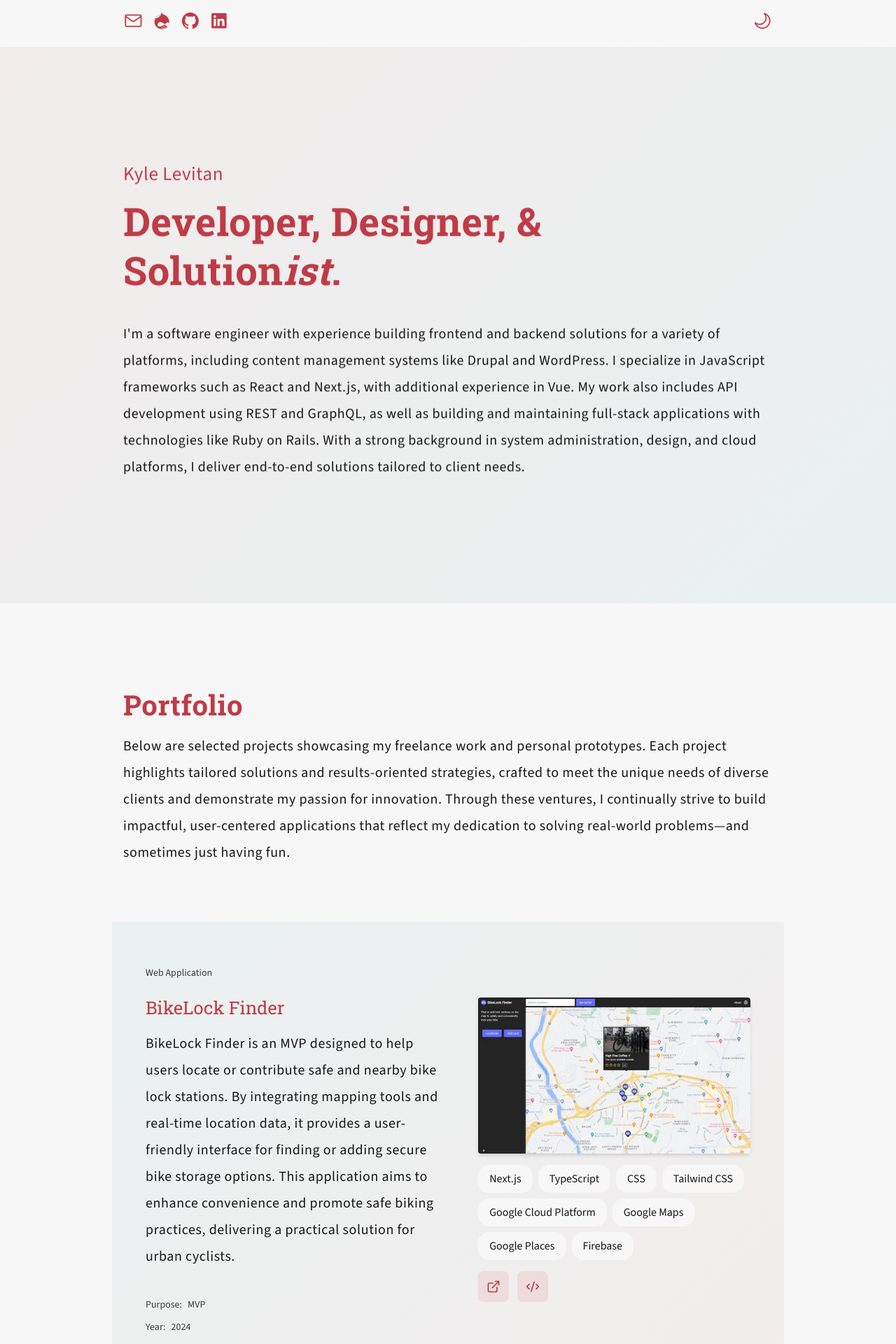
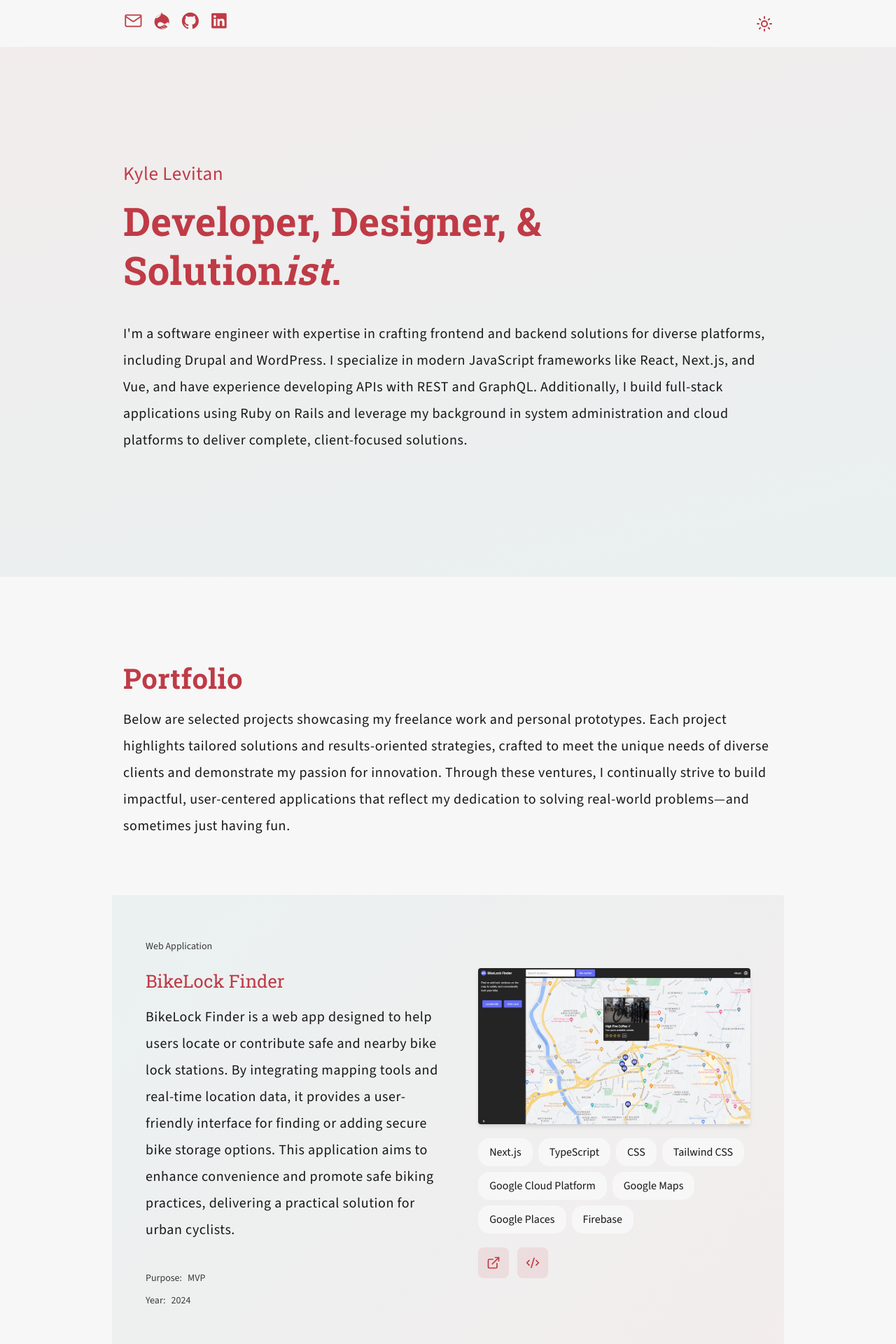
Before and after one commit to kalevitan/kylelevitan, a Next.js app: page / in a window 1280 px wide. Shown: the top 1920 px of the page at 70% size. Built offline with nearby package versions, Linux system fonts and the light colour scheme.

Commit message:
Updated toggle icons, improved gradient, improved text

```diff
--- a/app/components/header.tsx
+++ b/app/components/header.tsx
@@ -7,8 +7,8 @@ import { motion } from "motion/react";
 export const Header: React.FC = () => {
   return (
     <motion.div
-      className="layout"
-      initial={{ opacity: 0, y: 75 }}
+      className="layout min-h-[66vh]"
+      initial={{ opacity: 0, y: 0 }}
       animate={{ opacity: 1, y: 0 }}
       transition={{ duration: .5, ease: "easeOut" }}
       style={{ willChange: "transform, opacity" }}
@@ -19,7 +19,7 @@ export const Header: React.FC = () => {
       </h1>
       <div className="header__introduction">
         <p className="lead">
-          I&apos;m a software engineer with experience building frontend and backend solutions for a variety of platforms, including content management systems like Drupal and WordPress. I specialize in JavaScript frameworks such as React and Next.js, with additional experience in Vue. My work also includes API development using REST and GraphQL, as well as building and maintaining full-stack applications with technologies like Ruby on Rails. With a strong background in system administration, design, and cloud platforms, I deliver end-to-end solutions tailored to client needs.
+          I&apos;m a software engineer with expertise in crafting frontend and backend solutions for diverse platforms, including Drupal and WordPress. I specialize in modern JavaScript frameworks like React, Next.js, and Vue, and have experience developing APIs with REST and GraphQL. Additionally, I build full-stack applications using Ruby on Rails and leverage my background in system administration and cloud platforms to deliver complete, client-focused solutions.
         </p>
       </div>
     </motion.div>
--- a/app/components/portfolio/project.tsx
+++ b/app/components/portfolio/project.tsx
@@ -53,7 +53,7 @@ const Project: React.FC<ProjectProps> = ({
             priority
           />
         </div>
-        <ul className="portfolio__details flex flex-wrap gap-2 my-4">
+        <ul className="portfolio__details flex flex-wrap gap-2 my-5">
           {features?.map((feature, index) => (
             <li className="flex items-center px-4 py-2 rounded-2xl bg-[var(--background-gray)]" key={index}>
               {feature}
--- a/app/components/portfolio/projects.json
+++ b/app/components/portfolio/projects.json
@@ -2,7 +2,7 @@
   {
     "name": "BikeLock Finder",
     "type": "Web Application",
-    "description": "BikeLock Finder is an MVP designed to help users locate or contribute safe and nearby bike lock stations. By integrating mapping tools and real-time location data, it provides a user-friendly interface for finding or adding secure bike storage options. This application aims to enhance convenience and promote safe biking practices, delivering a practical solution for urban cyclists.",
+    "description": "BikeLock Finder is a web app designed to help users locate or contribute safe and nearby bike lock stations. By integrating mapping tools and real-time location data, it provides a user-friendly interface for finding or adding secure bike storage options. This application aims to enhance convenience and promote safe biking practices, delivering a practical solution for urban cyclists.",
     "features": [
       "Next.js",
       "TypeScript",
@@ -41,7 +41,7 @@
   {
     "name": "WeatherTracks",
     "type": "Web Application",
-    "description": "WeatherTracks is an MVP that curates Spotify playlists tailored to the current weather in a user's location. By integrating the OpenWeatherMap API for real-time weather data, the Spotify API for playlist generation, and The Noun Project for high-quality icons, WeatherTracks provides a personalized music experience based on local weather conditions.",
+    "description": "WeatherTracks is an web app that curates Spotify playlists tailored to the current weather in a user's location. By integrating the OpenWeatherMap API for real-time weather data, the Spotify API for playlist generation, and The Noun Project for high-quality icons, WeatherTracks provides a personalized music experience based on local weather conditions.",
     "features": [
       "Gatsby.js",
       "Spotify API",
--- a/app/components/themetoggle.tsx
+++ b/app/components/themetoggle.tsx
@@ -1,6 +1,7 @@
 // components/ThemeToggle.tsx
 "use client"
 import React, { useEffect, useState } from 'react';
+import { Sun, Moon } from 'lucide-react';
 
 const ThemeToggle = () => {
   const [isDarkMode, setIsDarkMode] = useState(false);
@@ -29,12 +30,12 @@ const ThemeToggle = () => {
     <button className="theme-toggle" onClick={toggleTheme}>
       {isDarkMode ? (
         <>
-          <i className="lni lni-sun-1"></i>
+          <Moon color={"var(--brand)"}/>
           <span className="sr-only">Toggle lightmode</span>
         </>
       ) : (
         <>
-          <i className="lni lni-moon-half-right-5"></i>
+          <Sun color={"var(--brand)"}/>
           <span className="sr-only">Toggle darkmode</span>
         </>
       )}
--- a/app/globals.css
+++ b/app/globals.css
@@ -79,12 +79,24 @@ h4 {
   font-weight: 400;
 }
 
+a {
+  cursor: pointer;
+}
+
 a,
 a:focus {
   color: var(--brand);
   border: none;
   display: block;
   text-decoration: underline;
+  transition: all 0.15s ease-in;
+  &:hover {
+    filter: brightness(120%);
+  }
+}
+
+button,
+button:focus {
   transition: all 0.15s ease-in;
   &:hover {
     filter: brightness(120%);
@@ -197,27 +209,27 @@ footer {
   }
 }
 
-@keyframes gradient-animation {
+.animated-gradient {
+  background: var(--background-gray)
+    linear-gradient(
+      var(--angle, 135deg),
+      hsl(178.59deg 34.98% 47.65% / 8%) 0%,
+      hsl(358.59deg 34.98% 57.65% / 8%) 100%
+    );
+  animation: rotate 8s ease-in-out infinite;
+}
+
+@keyframes rotate {
   0% {
-    background: var(--background-gray)
-      linear-gradient(
-        135deg,
-        hsl(178.59deg 34.98% 47.65% / 8%) 0%,
-        hsl(358.59deg 34.98% 57.65% / 8%) 100%
-      );
+    --angle: 0deg;
   }
   100% {
-    background: var(--background-gray)
-      linear-gradient(
-        135deg,
-        hsl(358.59deg 34.98% 57.65% / 8%) 0%,
-        hsl(178.59deg 34.98% 47.65% / 8%) 100%
-      );
+    --angle: 360deg;
   }
 }
 
-.animated-gradient {
-  animation: gradient-animation 5s infinite alternate;
-  background-blend-mode: normal;
-  will-change: background;
+@property --angle {
+  syntax: "<angle>";
+  initial-value: 135deg;
+  inherits: false;
 }
```
